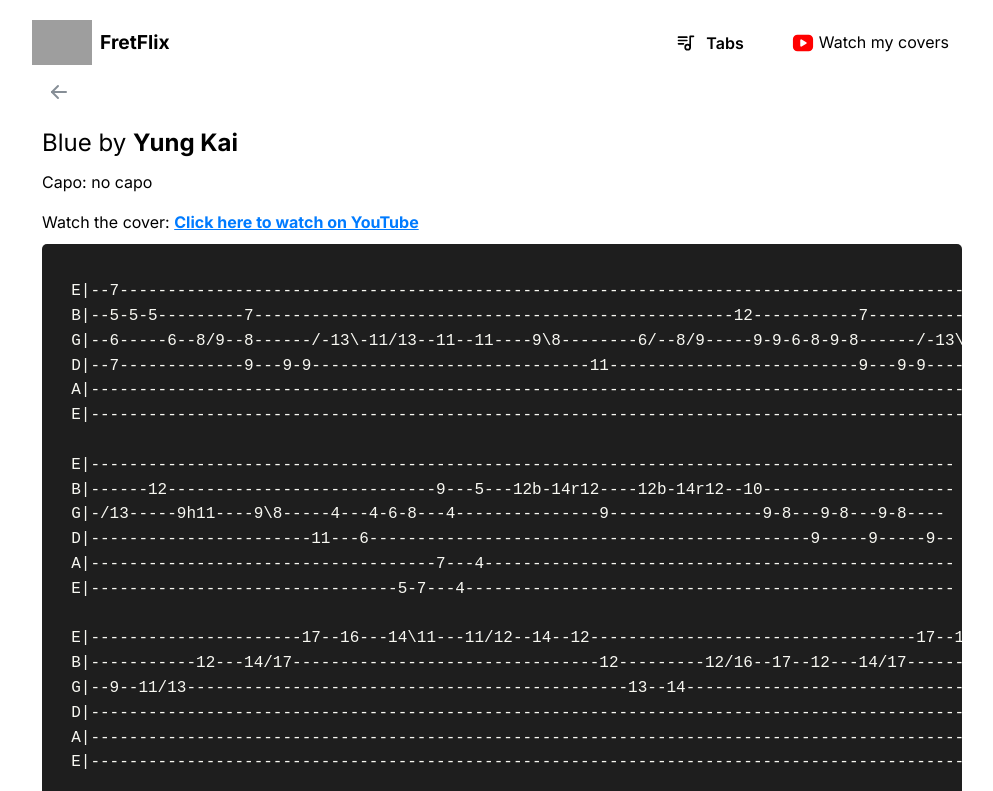
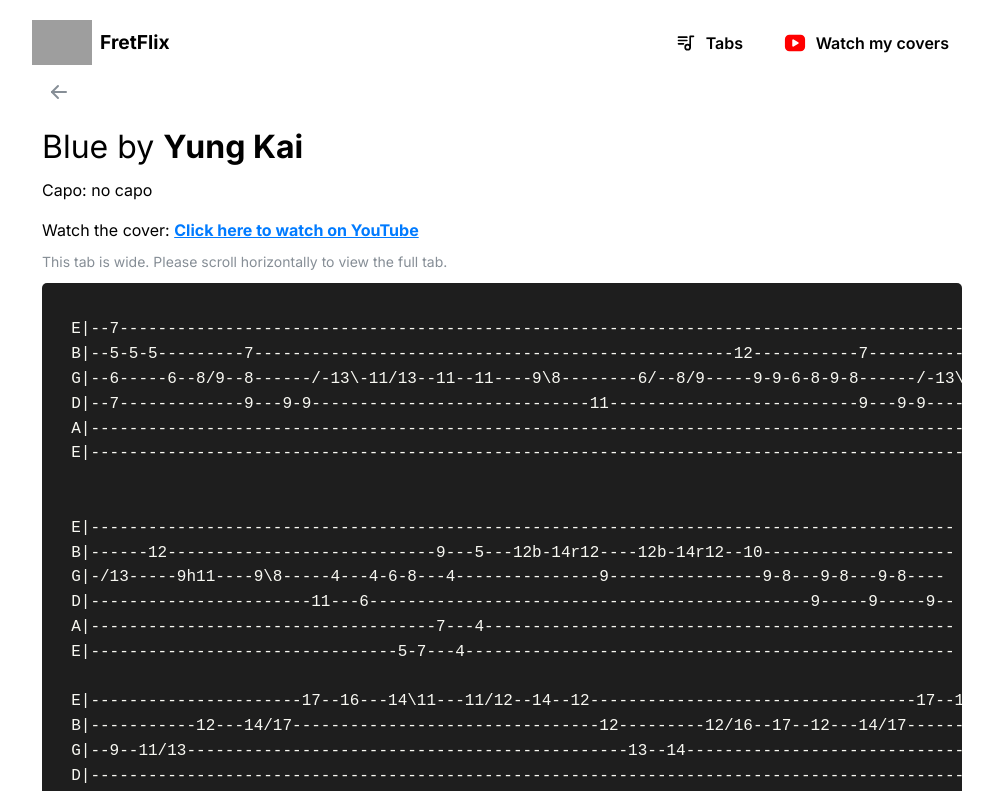
Before and after one commit to Nawang17/fretflix, a React (Vite) app: page /tab/Blue in a window 1280 px wide. Shown: the top 791 px of the page, without its empty margins (138-1131 px from the left). Built offline with nearby package versions, Linux system fonts and the light colour scheme; grey boxes are pictures that could not be loaded.

Commit message:
Update package-lock.json, enhance Mainheader with YouTube icon, and add author info in tabsData

```diff
--- a/src/components/mainheader.jsx
+++ b/src/components/mainheader.jsx
@@ -50,6 +50,7 @@ export const Mainheader = () => {
         </NavLink>
 
         <Button
+          leftSection={<IconBrandYoutubeFilled color="red" size={22} />}
           onClick={() =>
             window.open("https://www.youtube.com/@nsherpaaa", "_blank")
           }
@@ -58,8 +59,7 @@ export const Mainheader = () => {
           color="gray"
           style={{ color: "black" }}
         >
-          <IconBrandYoutubeFilled color="red" size={22} />
-          {!isMobile && <Text ml={5}>Watch my covers</Text>}
+          {!isMobile ? "Watch my covers" : "YouTube"}
         </Button>
       </Flex>
     </Flex>
--- a/src/data.jsx
+++ b/src/data.jsx
@@ -2,6 +2,7 @@ export const tabsData = [
   {
     title: "Blue",
     artist: "Yung Kai",
+    author: "Nawang",
     capo: "no capo",
     youtube: "https://www.youtube.com/watch?v=HdzYBIlihVc",
     frets: `
@@ -11,6 +12,7 @@ export const tabsData = [
   D|--7-------------9---9-9-----------------------------11--------------------------9---9-9----------
   A|-------------------------------------------------------------------------------------------------
   E|-------------------------------------------------------------------------------------------------
+
 
   E|------------------------------------------------------------------------------------------
   B|------12----------------------------9---5---12b-14r12----12b-14r12--10--------------------
@@ -39,6 +41,16 @@ export const tabsData = [
   D|----------------------------------------------------------------
   A|----------------------------------------------------------------
   E|----------------------------------------------------------------
+
+  ************************************
+
+  h  Hammer-on
+  b  Bend
+  r  Release
+  /  Slide up
+  \\  Slide down
+
+  ************************************
   `,
   },
 ];
--- a/src/views/tab.jsx
+++ b/src/views/tab.jsx
@@ -1,4 +1,4 @@
-import { NavLink, useParams } from "react-router"; // Corrected import path
+import { NavLink, useParams } from "react-router";
 import { Container, Flex, Button, Text, ActionIcon } from "@mantine/core";
 import { Mainheader } from "../components/mainheader";
 import { tabsData } from "../data";
@@ -47,12 +47,11 @@ export default function Tab() {
       </NavLink>
 
       {/* 🔹 Song Details */}
-      {/* 🔹 Song Details */}
       <Flex style={{ margin: "10px 20px" }} direction="column" mt={20} gap={10}>
-        <Text size="1.5rem">
+        <Text size="2rem">
           {tab.title} by <strong>{tab.artist}</strong>
         </Text>
-        {tab.capo && <Text mt={5}>Capo: {tab.capo}</Text>}
+        <Text mt={5}>Capo: {tab.capo}</Text>
 
         {/* 🔹 YouTube Video Link */}
         <Text mt={5}>
@@ -69,6 +68,9 @@ export default function Tab() {
           >
             Click here to watch on YouTube
           </a>
+        </Text>
+        <Text size="sm" c="dimmed">
+          This tab is wide. Please scroll horizontally to view the full tab.
         </Text>
       </Flex>
 
```
Also changed, not shown: 1 other file (tests, documents, lock files or other folders).
